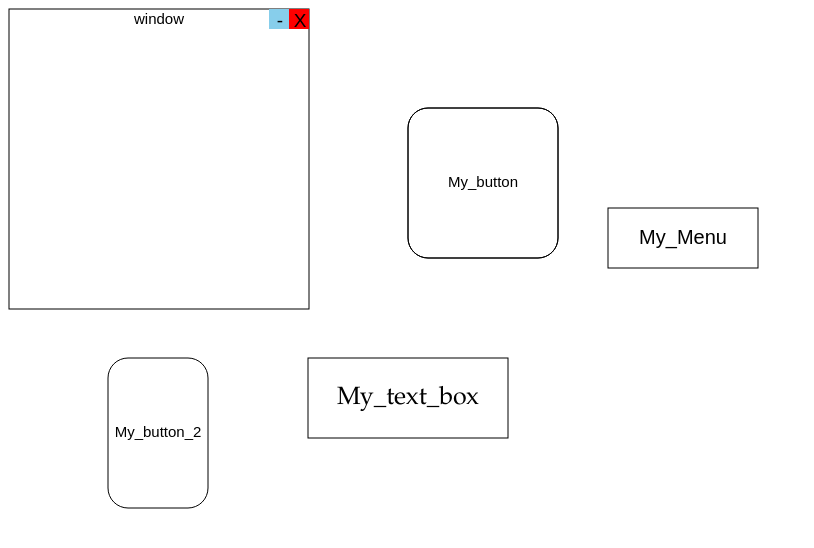
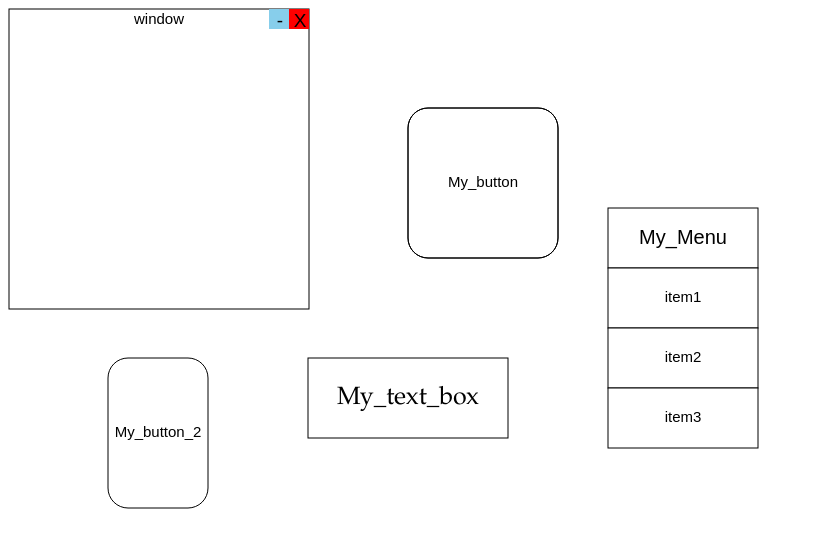
Before and after one commit to me-kite/me-kite.github.io, a plain HTML site: page hw4-1/HCI_hw4-1-1.html in a window 1280 px wide. Shown: the whole page, without its empty margins (0-814 px from the left). Drawn offline with Linux system fonts and the light colour scheme.

Commit message:
Update hw4-1/HCI_hw4-1-1.html

```diff
--- a/hw4-1/HCI_hw4-1-1.html
+++ b/hw4-1/HCI_hw4-1-1.html
@@ -164,9 +164,21 @@
             ctx.font = (height/3).toString() + "px Arial";
             ctx.fillText(title, position_x + width / 2, position_y + height / 2);
 
+            //item
+            for (i = 0; i < item_list.length; i++) {
+                ctx.fillStyle = "white";
+                ctx.fillRect(position_x, position_y + height * (i + 1), width, height);
+                ctx.strokeStyle = "black";
+                ctx.strokeRect(position_x, position_y + height * (i + 1), width, height);
+                ctx.fillStyle = "black";
+                ctx.textAlign = "center";
+                ctx.textBaseline = "middle";
+                ctx.font = (height / 4).toString() + "px Arial";
+                ctx.fillText(item_list[i], position_x + width / 2, position_y + (height / 2) + height * (i + 1));
+            }
 
             //클릭시 item들 나오기
-            var itemopen = false;
+            var itemopen = true;
             c.addEventListener('click', function (event) {
                 var mousePos = getMousePos(c, event);
                 if (mousePos.x > position_x && mousePos.x < (position_x + width) && mousePos.y < (position_y + height) && mousePos.y > position_y) {
```
